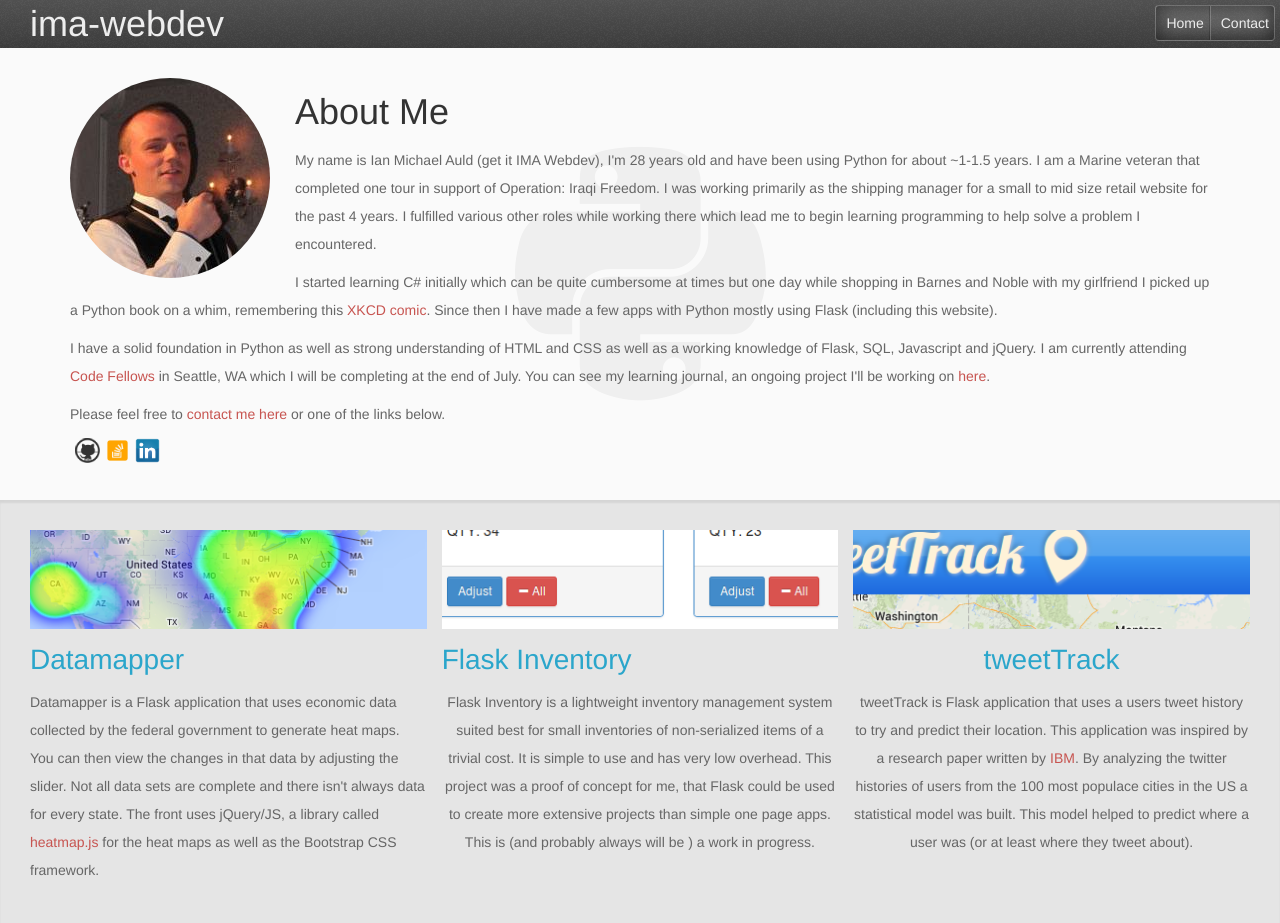
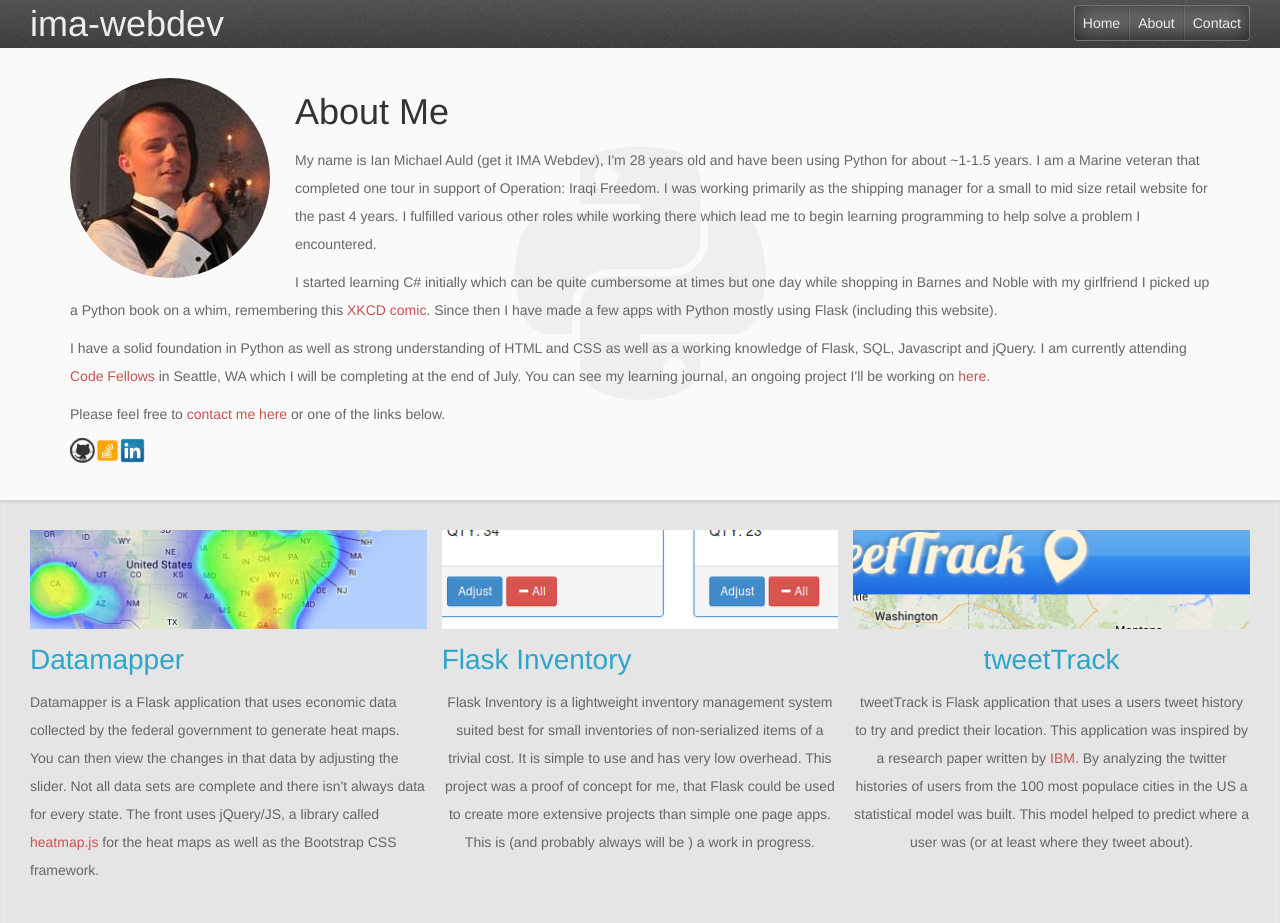
Before and after one commit to im-auld/ima-webdev, a Flask app: page /about/ in a window 1280 px wide. Shown: the top 923 px of the page. Run offline with Flask 2, Linux system fonts and the light colour scheme.

Commit message:
Added link for about page and styled it

```diff
--- a/app/static/css/ivory.css
+++ b/app/static/css/ivory.css
@@ -109,10 +109,6 @@ hr { border: solid #ddd; border-width: 1px 0 0; clear: both; margin: 20px 0 20px
 /* ---- Lists ---- */
 ul, ol, dl {
 	font: normal 14px/24px "Helvetica Neue", "Helvetica", Helvetica, Arial, sans-serif;
-	margin-bottom: 8px;
-	list-style-position: inside;
-	text-indent: 5px;
-	color: #333333;
 }
 ul li ul, ul li ol { margin-left: 15px; margin-bottom: 0; }
 ul.square {list-style-type: square;}
--- a/app/static/css/new.css
+++ b/app/static/css/new.css
@@ -50,26 +50,43 @@ nav a {
     color: #EDEDED;
 }
 
+nav a:hover {
+    color: #EDEDED;
+}
+
 nav ul {
     background: linear-gradient(rgba(255, 255, 255, 0.2), rgba(255, 255, 255, 0.1)) repeat scroll 0% 0% transparent;
     border-radius: 4px;
     overflow: auto;
     border: 1px solid rgba(255, 255, 255, 0.1);
     box-shadow: 0px 0px 20px rgba(0, 0, 0, 0.6) inset;
-    margin: 5px;
+    margin: 5px 30px;
 }
 
 nav ul li {
     float: left;
-    padding: 5px;
+    padding: 5px 8px;
 }
 
 nav ul li:first-child {
-    border-right: 1px solid rgba(0,0,0,.2);
+    border-right: 1px solid rgba(0,0,0,.1);
+}
+
+nav ul li:not(:first-child):not(:last-child) {
+    border-left: 1px solid rgba(255, 255, 255, 0.1);
+    border-right: 1px solid rgba(0, 0, 0, 0.1);
 }
 
 nav ul li:last-child {
-    border-left: 1px solid rgba(255,255,255,.2);
+    border-left: 1px solid rgba(255,255,255,.1);
+}
+
+nav ul li:hover {
+    box-shadow: inset 0 0 10px rgba(255,255,255,.3);
+}
+
+nav ul li:active {
+    box-shadow: inset 0 0 10px rgba(255,255,255,.6);
 }
 
 .content {
--- a/app/templates/layout.html
+++ b/app/templates/layout.html
@@ -25,7 +25,8 @@
             <nav class="right">
                 <ul class="no-bullet clearfix">
                     <li><a href="/">Home</a></li>
-                    <li><a href="/contact">Contact</a> </li>
+                    <li><a href="/about">About</a></li>
+                    <li><a href="/contact">Contact</a></li>
                 </ul>
             </nav>
         </div>
```
